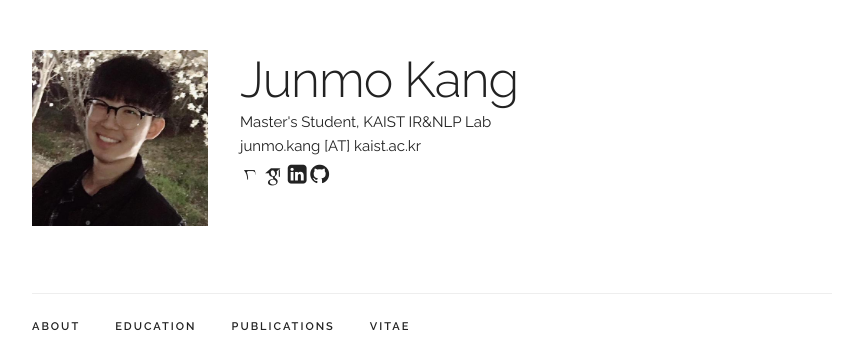
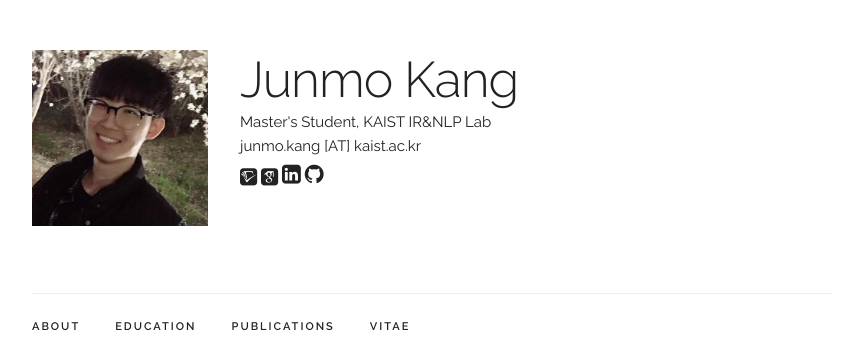
Before and after one commit to jm-kang/jm-kang.github.io, a Jekyll site: the page built from _projects/2015_jun.md, in a window 1280 px wide. Shown: the top 354 px of the page, without its empty margins (208-1069 px from the left). Built offline with Jekyll 4.4.1, drawn with Linux system fonts in a browser that asks for light colours; some web fonts are replaced.

Commit message:
fixed icons

```diff
--- a/_layouts/default.html
+++ b/_layouts/default.html
@@ -75,11 +75,11 @@
                 <i class="fa fa-twitter" aria-hidden="true"></i>
               </span> -->
               <span onclick="window.open('{{ site.data.main_info.semantic_scholar }}')" style="cursor: pointer">
-                <i class="ai ai-semantic-scholar ai-lg" aria-hidden="true"></i>
+                <i class="ai ai-semantic-scholar-square ai-lg" aria-hidden="true"></i>
               </span>
 
               <span onclick="window.open('{{ site.data.main_info.google_scholar }}')" style="cursor: pointer">
-                <i class="ai ai-google-scholar ai-lg" aria-hidden="true"></i>
+                <i class="ai ai-google-scholar-square ai-lg" aria-hidden="true"></i>
               </span>
 
               <span onclick="window.open('{{ site.data.main_info.linkedin }}')" style="cursor: pointer">
@@ -121,10 +121,10 @@
             <i class="fa fa-twitter" aria-hidden="true"></i>
           </span> -->
           <span onclick="window.open('{{ site.data.main_info.semantic_scholar }}')" style="cursor: pointer">
-            <i class="ai ai-semantic-scholar ai-lg" aria-hidden="true"></i>
+            <i class="ai ai-semantic-scholar-square ai-lg" aria-hidden="true"></i>
           </span>
           <span onclick="window.open('{{ site.data.main_info.google_scholar }}')" style="cursor: pointer">
-            <i class="ai ai-google-scholar ai-lg" aria-hidden="true"></i>
+            <i class="ai ai-google-scholar-square ai-lg" aria-hidden="true"></i>
           </span>
           <span onclick="window.open('{{ site.data.main_info.linkedin }}')" style="cursor: pointer">
             <i class="fa fa-linkedin-square" aria-hidden="true"></i>
```
